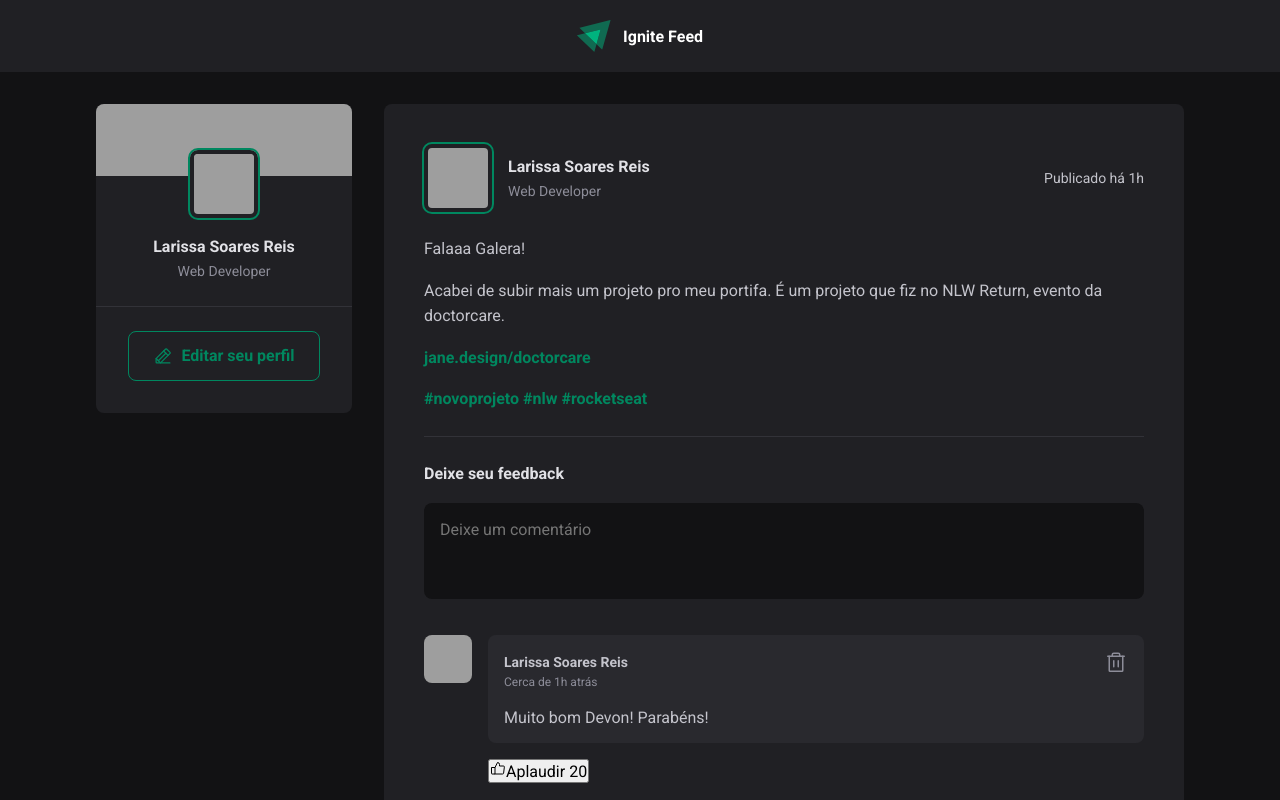
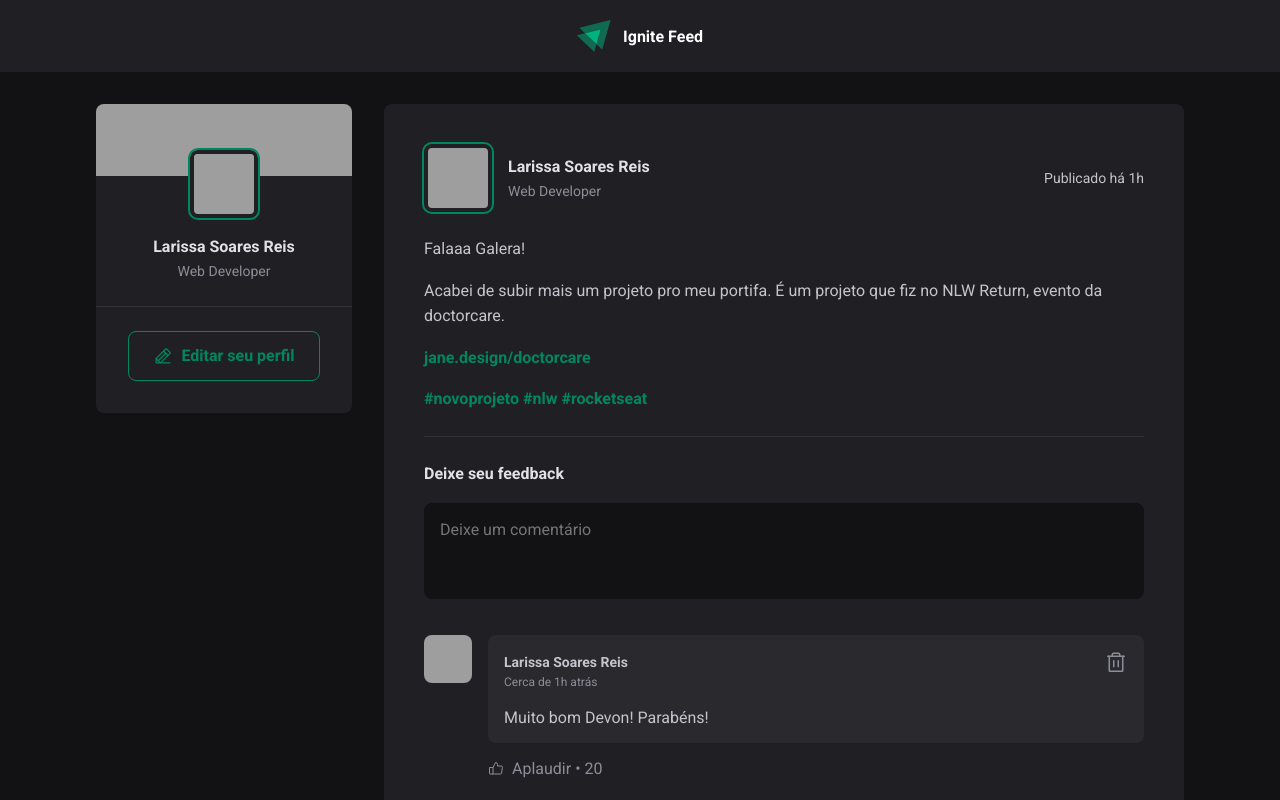
Before and after one commit to srlarissa/Projeto-1---Rede-Social, a React (Vite) app in the folder rocketseat-redesocial/: page / in a window 1280 px wide. Shown: the top 800 px of the page. Built offline with nearby package versions, Linux system fonts and the light colour scheme; grey boxes are pictures that could not be loaded.

Commit message:
feat(Comments): Estilização do aplaudir

```diff
--- a/rocketseat-redesocial/src/components/Comments.module.css
+++ b/rocketseat-redesocial/src/components/Comments.module.css
@@ -61,3 +61,29 @@
 .commentBox footer {
     margin-top: 1rem;
 }
+
+.commentBox footer button {
+    background: transparent;
+    border: 0;
+    color: var(--gray-400);
+    cursor: pointer;
+
+    display: flex;
+    align-items: center;
+
+    border-radius: 2px;
+}
+
+.commentBox footer button:hover {
+    color: var(--green-300);
+}
+
+.commentBox footer button svg {
+    margin-right: 0.5rem;
+}
+
+.commentBox footer button span::before {
+    content: "\2022";
+    padding: 0 0.25rem;
+
+}
```
